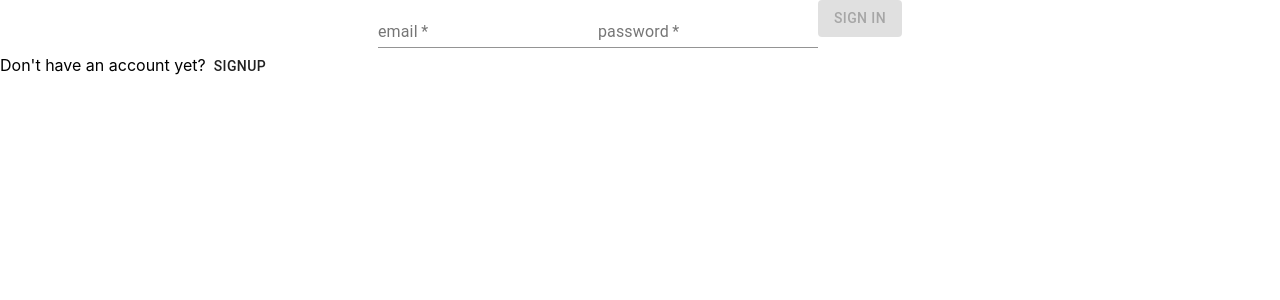
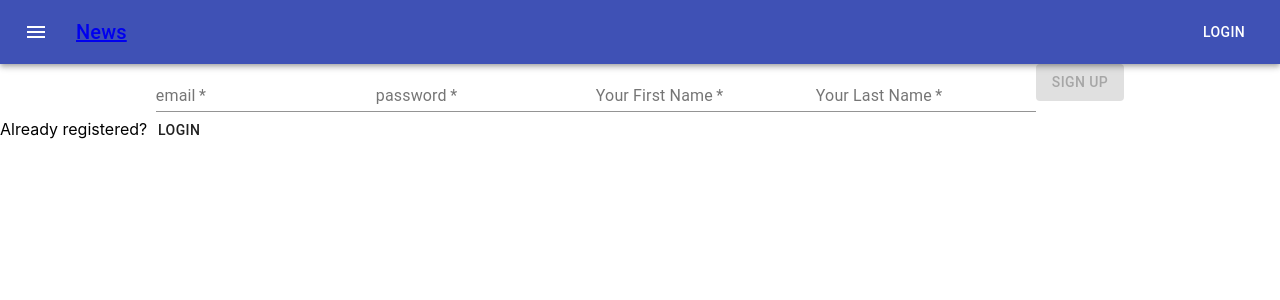
Before and after one commit to JasonSujaya/ecol-frontend, a React (Create React App) app: page /login in a window 1280 px wide. Shown: the top 300 px of the page. Built offline with nearby package versions, Linux system fonts and the light colour scheme.

Commit message:
Added header and made sign up component a link in route>

```diff
--- a/src/App.js
+++ b/src/App.js
@@ -1,12 +1,19 @@
 import React from "react";
 import AuthenticationView from "./Components/Authentication/AuthenticationView";
+import HeaderView from "./Components/Header/HeaderView";
+import { BrowserRouter, Route } from "react-router-dom";
 
 class LoginForm extends React.Component {
   render() {
     return (
-      <div>
-        <AuthenticationView></AuthenticationView>
-      </div>
+      <BrowserRouter>
+        <div className="App">
+          <header className="App-headerx">
+            <HeaderView></HeaderView>
+          </header>
+          <Route path="/login" exact component={AuthenticationView}></Route>
+        </div>
+      </BrowserRouter>
     );
   }
 }
--- a/src/Components/Authentication/AuthenticationView.jsx
+++ b/src/Components/Authentication/AuthenticationView.jsx
@@ -6,7 +6,7 @@
 class AuthenticationView extends React.Component {
   constructor(props) {
     super(props);
-    this.state = { display: "LogIn" };
+    this.state = { display: "SignUp" };
   }
   showAuthDisplay = () => {
     if (this.state.display == "LogIn") {
--- a/src/Components/Authentication/authentication.js
+++ b/src/Components/Authentication/authentication.js
@@ -1,4 +1,8 @@
 import axios from "axios";
+
+export const storeToken = (token) => {
+  localStorage.token = token;
+};
 
 export const login = async (_email, _password) => {
   const user = {
--- /dev/null
+++ b/src/Components/Header/HeaderView.css
@@ -0,0 +1,7 @@
+.header-container {
+    height: 100px;
+}
+
+.container{
+    display: flex;
+}
--- /dev/null
+++ b/src/Components/Header/HeaderView.jsx
@@ -0,0 +1,56 @@
+import React from "react";
+import AppBar from "@material-ui/core/AppBar";
+import Toolbar from "@material-ui/core/Toolbar";
+import Typography from "@material-ui/core/Typography";
+import Button from "@material-ui/core/Button";
+import IconButton from "@material-ui/core/IconButton";
+import MenuIcon from "@material-ui/icons/Menu";
+
+import { withStyles } from "@material-ui/core/styles";
+import { Link as RouterLink } from "react-router-dom";
+
+const styles = (theme) => ({
+  root: {
+    flexGrow: 1,
+  },
+  menuButton: {
+    marginRight: theme.spacing(2),
+  },
+  title: {
+    flexGrow: 1,
+  },
+});
+
+class HeaderView extends React.Component {
+  render() {
+    const { classes } = this.props;
+
+    return (
+      <AppBar position="static">
+        <Toolbar>
+          <IconButton
+            edge="start"
+            className={classes.menuButton}
+            color="inherit"
+            aria-label="menu"
+          >
+            <MenuIcon />
+          </IconButton>
+          <Typography
+            variant="h6"
+            component={RouterLink}
+            to="/"
+            className={classes.title}
+          >
+            News
+          </Typography>
+          <Button color="inherit" component={RouterLink} to="/login">
+            Login
+          </Button>
+        </Toolbar>
+      </AppBar>
+    );
+  }
+}
+
+export default withStyles(styles, { withTheme: true })(HeaderView);
```
